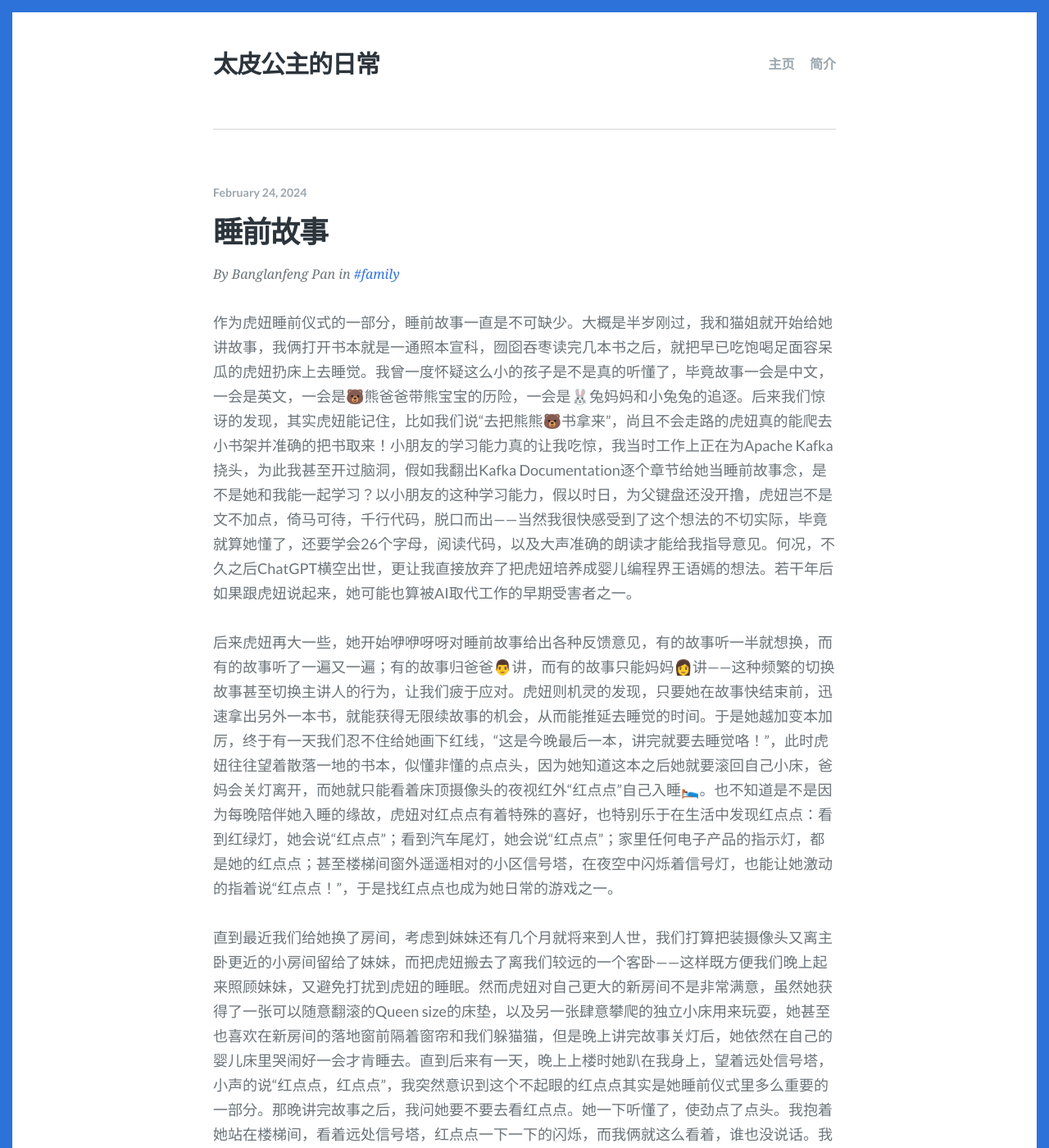
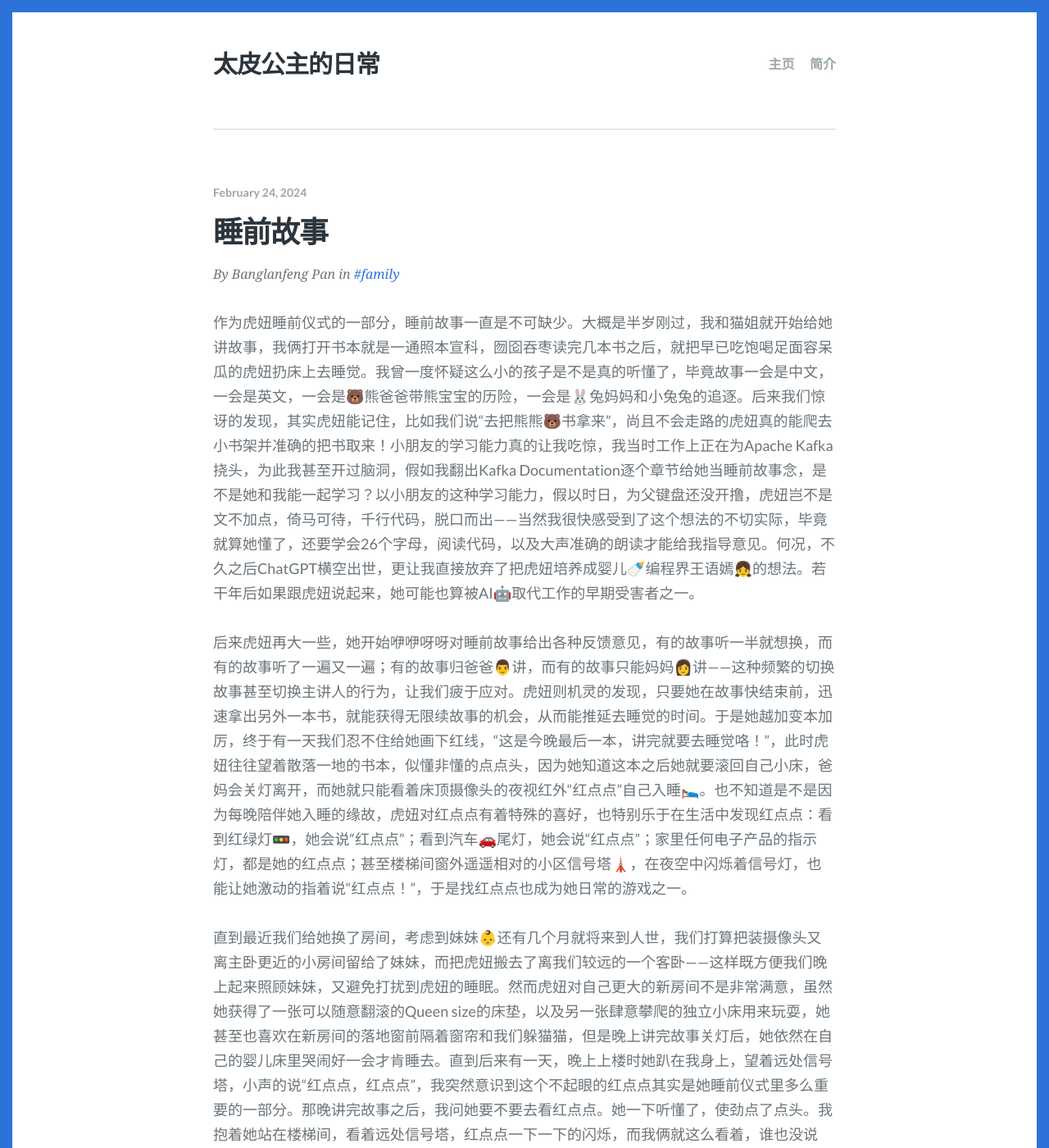
Before and after one commit to spiderPan/APMY, a Jekyll site: the page built from _posts/2024-02-24-睡前故事.md, in a window 1280 px wide and 1400 px high. Shown: the whole window at 82% size. Built offline with Jekyll 4.4.1, drawn with Linux system fonts in a browser that asks for light colours; some web fonts are replaced; some of the changed text lies outside the part shown.

Commit message:
added emojies

```diff
--- a/_posts/2024-02-24-睡前故事.md
+++ b/_posts/2024-02-24-睡前故事.md
@@ -7,11 +7,11 @@ date: 2024-02-24
 tags: [family]
 ---
 
-作为虎妞睡前仪式的一部分，睡前故事一直是不可缺少。大概是半岁刚过，我和猫姐就开始给她讲故事，我俩打开书本就是一通照本宣科，囫囵吞枣读完几本书之后，就把早已吃饱喝足面容呆瓜的虎妞扔床上去睡觉。我曾一度怀疑这么小的孩子是不是真的听懂了，毕竟故事一会是中文，一会是英文，一会是🐻熊爸爸带熊宝宝的历险，一会是🐰兔妈妈和小兔兔的追逐。后来我们惊讶的发现，其实虎妞能记住，比如我们说“去把熊熊🐻书拿来”，尚且不会走路的虎妞真的能爬去小书架并准确的把书取来！小朋友的学习能力真的让我吃惊，我当时工作上正在为Apache Kafka挠头，为此我甚至开过脑洞，假如我翻出Kafka Documentation逐个章节给她当睡前故事念，是不是她和我能一起学习？以小朋友的这种学习能力，假以时日，为父键盘还没开撸，虎妞岂不是文不加点，倚马可待，千行代码，脱口而出——当然我很快感受到了这个想法的不切实际，毕竟就算她懂了，还要学会26个字母，阅读代码，以及大声准确的朗读才能给我指导意见。何况，不久之后ChatGPT横空出世，更让我直接放弃了把虎妞培养成婴儿编程界王语嫣的想法。若干年后如果跟虎妞说起来，她可能也算被AI取代工作的早期受害者之一。
+作为虎妞睡前仪式的一部分，睡前故事一直是不可缺少。大概是半岁刚过，我和猫姐就开始给她讲故事，我俩打开书本就是一通照本宣科，囫囵吞枣读完几本书之后，就把早已吃饱喝足面容呆瓜的虎妞扔床上去睡觉。我曾一度怀疑这么小的孩子是不是真的听懂了，毕竟故事一会是中文，一会是英文，一会是🐻熊爸爸带熊宝宝的历险，一会是🐰兔妈妈和小兔兔的追逐。后来我们惊讶的发现，其实虎妞能记住，比如我们说“去把熊熊🐻书拿来”，尚且不会走路的虎妞真的能爬去小书架并准确的把书取来！小朋友的学习能力真的让我吃惊，我当时工作上正在为Apache Kafka挠头，为此我甚至开过脑洞，假如我翻出Kafka Documentation逐个章节给她当睡前故事念，是不是她和我能一起学习？以小朋友的这种学习能力，假以时日，为父键盘还没开撸，虎妞岂不是文不加点，倚马可待，千行代码，脱口而出——当然我很快感受到了这个想法的不切实际，毕竟就算她懂了，还要学会26个字母，阅读代码，以及大声准确的朗读才能给我指导意见。何况，不久之后ChatGPT横空出世，更让我直接放弃了把虎妞培养成婴儿🍼编程界王语嫣👧的想法。若干年后如果跟虎妞说起来，她可能也算被AI🤖取代工作的早期受害者之一。
 
-后来虎妞再大一些，她开始咿咿呀呀对睡前故事给出各种反馈意见，有的故事听一半就想换，而有的故事听了一遍又一遍；有的故事归爸爸👨讲，而有的故事只能妈妈👩讲——这种频繁的切换故事甚至切换主讲人的行为，让我们疲于应对。虎妞则机灵的发现，只要她在故事快结束前，迅速拿出另外一本书，就能获得无限续故事的机会，从而能推延去睡觉的时间。于是她越加变本加厉，终于有一天我们忍不住给她画下红线，“这是今晚最后一本，讲完就要去睡觉咯！”，此时虎妞往往望着散落一地的书本，似懂非懂的点点头，因为她知道这本之后她就要滚回自己小床，爸妈会关灯离开，而她就只能看着床顶摄像头的夜视红外“红点点”自己入睡🛌。也不知道是不是因为每晚陪伴她入睡的缘故，虎妞对红点点有着特殊的喜好，也特别乐于在生活中发现红点点：看到红绿灯，她会说“红点点”；看到汽车尾灯，她会说“红点点”；家里任何电子产品的指示灯，都是她的红点点；甚至楼梯间窗外遥遥相对的小区信号塔，在夜空中闪烁着信号灯，也能让她激动的指着说“红点点！”，于是找红点点也成为她日常的游戏之一。
+后来虎妞再大一些，她开始咿咿呀呀对睡前故事给出各种反馈意见，有的故事听一半就想换，而有的故事听了一遍又一遍；有的故事归爸爸👨讲，而有的故事只能妈妈👩讲——这种频繁的切换故事甚至切换主讲人的行为，让我们疲于应对。虎妞则机灵的发现，只要她在故事快结束前，迅速拿出另外一本书，就能获得无限续故事的机会，从而能推延去睡觉的时间。于是她越加变本加厉，终于有一天我们忍不住给她画下红线，“这是今晚最后一本，讲完就要去睡觉咯！”，此时虎妞往往望着散落一地的书本，似懂非懂的点点头，因为她知道这本之后她就要滚回自己小床，爸妈会关灯离开，而她就只能看着床顶摄像头的夜视红外“红点点”自己入睡🛌。也不知道是不是因为每晚陪伴她入睡的缘故，虎妞对红点点有着特殊的喜好，也特别乐于在生活中发现红点点：看到红绿灯🚥，她会说“红点点”；看到汽车🚗尾灯，她会说“红点点”；家里任何电子产品的指示灯，都是她的红点点；甚至楼梯间窗外遥遥相对的小区信号塔🗼，在夜空中闪烁着信号灯，也能让她激动的指着说“红点点！”，于是找红点点也成为她日常的游戏之一。
 
-直到最近我们给她换了房间，考虑到妹妹还有几个月就将来到人世，我们打算把装摄像头又离主卧更近的小房间留给了妹妹，而把虎妞搬去了离我们较远的一个客卧——这样既方便我们晚上起来照顾妹妹，又避免打扰到虎妞的睡眠。然而虎妞对自己更大的新房间不是非常满意，虽然她获得了一张可以随意翻滚的Queen size的床垫，以及另一张肆意攀爬的独立小床用来玩耍，她甚至也喜欢在新房间的落地窗前隔着窗帘和我们躲猫猫，但是晚上讲完故事关灯后，她依然在自己的婴儿床里哭闹好一会才肯睡去。直到后来有一天，晚上上楼时她趴在我身上，望着远处信号塔，小声的说“红点点，红点点”，我突然意识到这个不起眼的红点点其实是她睡前仪式里多么重要的一部分。那晚讲完故事之后，我问她要不要去看红点点。她一下听懂了，使劲点了点头。我抱着她站在楼梯间，看着远处信号塔，红点点一下一下的闪烁，而我俩就这么看着，谁也没说话。我灵机一动，即兴演绎了一个“信号塔与飞机✈️”的故事，告诉她红点点其实是信号塔与飞机✈️之间的有趣对白，没想到虎妞特别专注地听完整个故事，然后安静地趴在我怀里，直到我抱她回新房间睡觉，也没有再哭闹。
+直到最近我们给她换了房间，考虑到妹妹👶还有几个月就将来到人世，我们打算把装摄像头又离主卧更近的小房间留给了妹妹，而把虎妞搬去了离我们较远的一个客卧——这样既方便我们晚上起来照顾妹妹，又避免打扰到虎妞的睡眠。然而虎妞对自己更大的新房间不是非常满意，虽然她获得了一张可以随意翻滚的Queen size的床垫，以及另一张肆意攀爬的独立小床用来玩耍，她甚至也喜欢在新房间的落地窗前隔着窗帘和我们躲猫猫，但是晚上讲完故事关灯后，她依然在自己的婴儿床里哭闹好一会才肯睡去。直到后来有一天，晚上上楼时她趴在我身上，望着远处信号塔，小声的说“红点点，红点点”，我突然意识到这个不起眼的红点点其实是她睡前仪式里多么重要的一部分。那晚讲完故事之后，我问她要不要去看红点点。她一下听懂了，使劲点了点头。我抱着她站在楼梯间，看着远处信号塔，红点点一下一下的闪烁，而我俩就这么看着，谁也没说话。我灵机一动，即兴演绎了一个“信号塔与飞机✈️”的故事，告诉她红点点其实是信号塔与飞机✈️之间的有趣对白，没想到虎妞特别专注地听完整个故事，然后安静地趴在我怀里，直到我抱她回新房间睡觉，也没有再哭闹。
 
 自此以后，抱着虎妞站在关了灯的楼梯间讲“信号塔与飞机✈️”的故事就成了她新的睡前仪式。而我在讲完那个即兴的故事之后，更喜欢抱着她一起看着红点点，然后慢慢与她回忆过去的一天的许多琐碎，从我如何推门唤醒她，到拉开窗帘是阳光明媚或是雨雪霏霏；从我们如何选衣服，鞋袜，到下楼后早餐吃了什么；虎妞还在学说话，如果她今天学了新的词语，我会让她再说一遍；而当回忆到周末和朋友一起出去滑雪（轮胎）或者林间散步的许多细节时，我甚至能感受到她平静的呼吸，和低头瞥见她嘴角浅浅的笑。我们也许每一天都过的很平凡，但并不是简单重复。每一次昼夜更替，于时空中每一个人都是独一无二的生命体验，它不值得铭记，也不需要歌颂，却也可以是自己最好的睡前故事。
 
```
